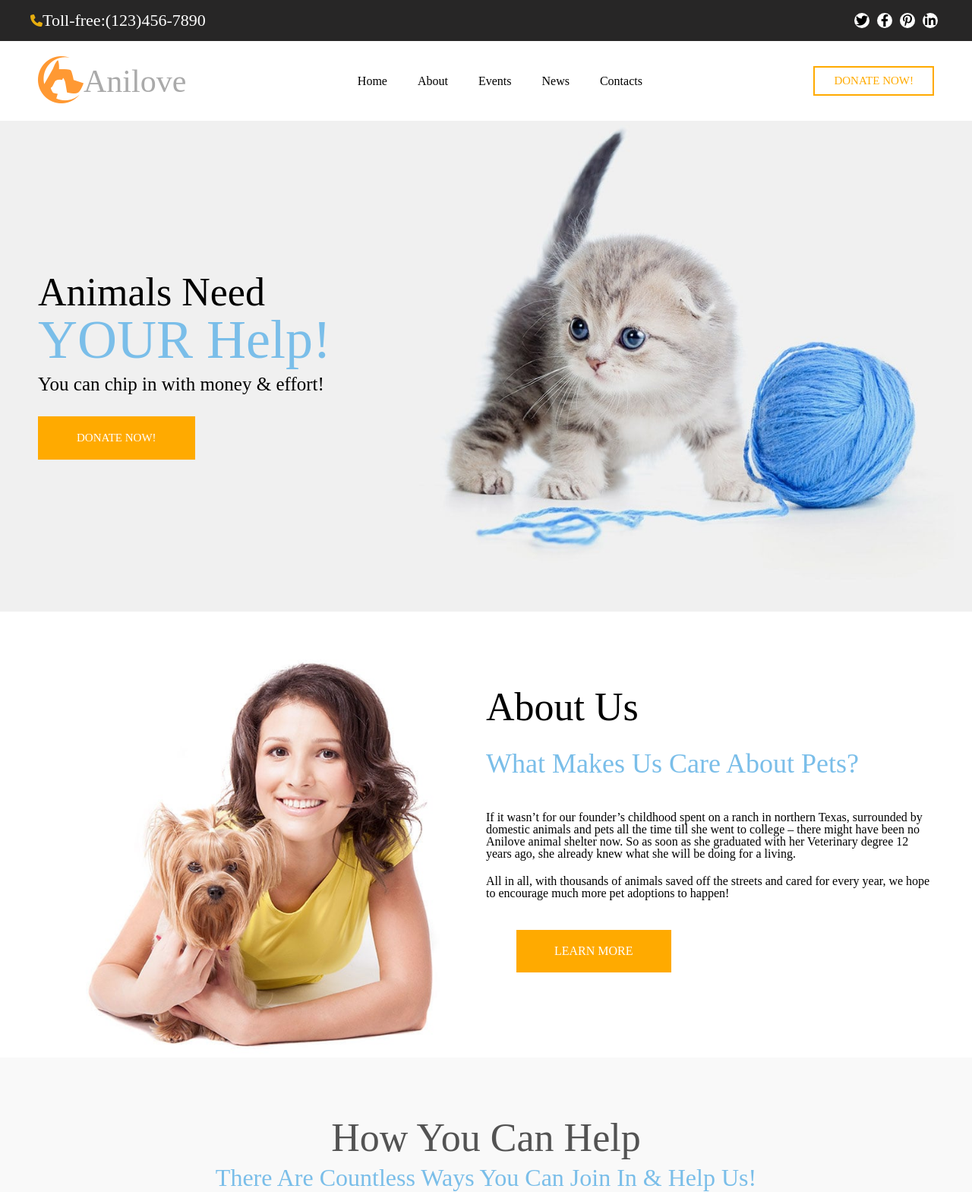
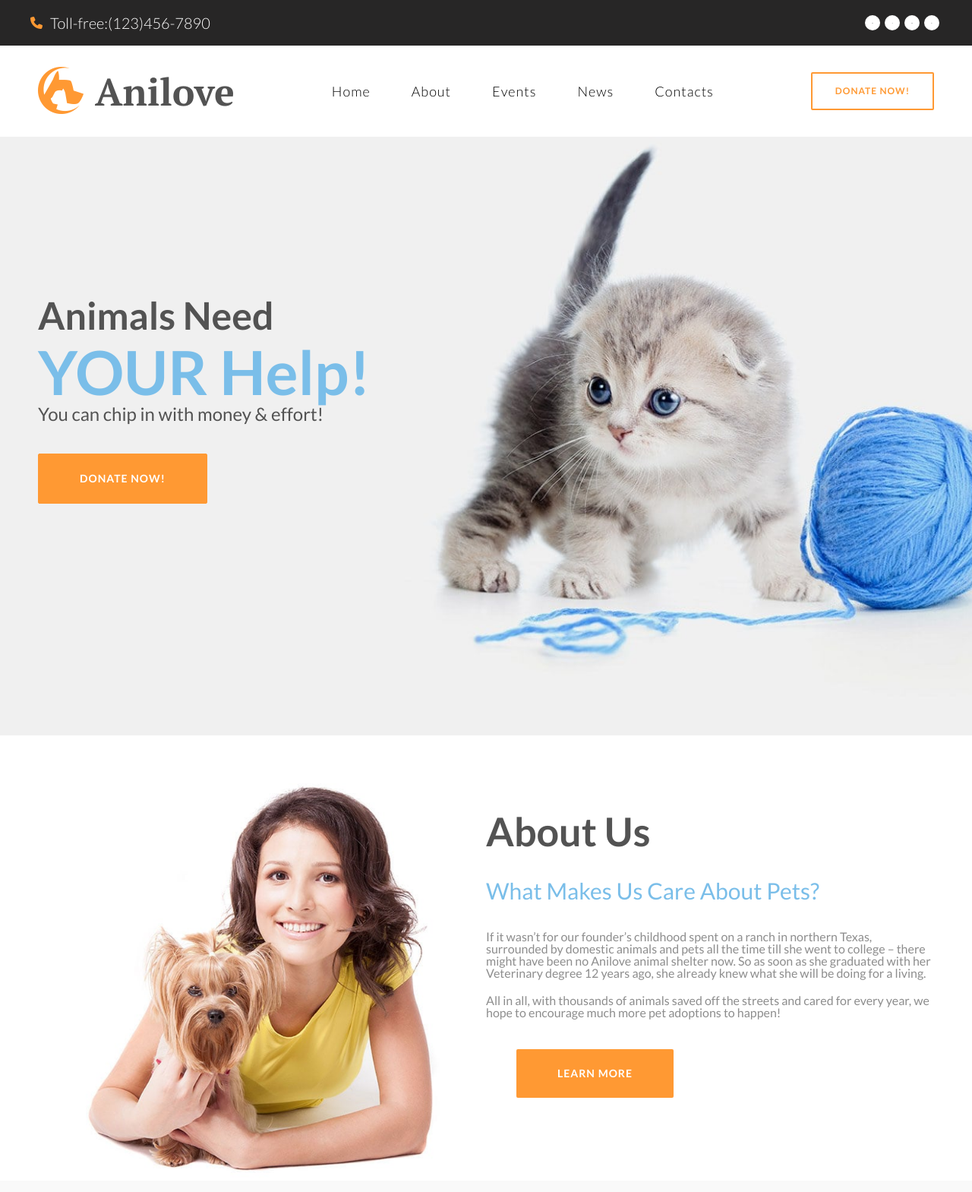
Before and after one commit to wawocookie/wawocookie.github.io, a plain HTML site: page catwebsite/website.html in a window 1280 px wide. Shown: the top 1569 px of the page at 76% size. Drawn offline with Linux system fonts and the light colour scheme.

Commit message:
貓咪改版

```diff
--- /dev/null
+++ b/catwebsite/cat.css
@@ -0,0 +1,300 @@
+@import url('https://fonts.googleapis.com/css2?family=Lato:ital,wght@0,100;0,300;0,400;0,700;1,100;1,300;1,400;1,700&family=PT+Serif:ital,wght@0,400;0,700;1,400;1,700&display=swap');
+
+
+
+/* 滿版黑 */
+.header {
+    background-color: #272626;
+    padding: 0 10px;
+    height: 60px;
+    display: flex;
+    align-items: center;
+}
+
+/* 固定寬度
+        wrap裡面的item 往兩端放且flex
+        置中margin auto */
+.header .wrap {
+    width: 1200px;
+    justify-content: space-between;
+    display: flex;
+
+    margin: auto;
+}
+
+.header .item {
+    display: flex;
+    align-items: center;
+}
+
+
+
+/* 小icon處理 */
+    .icon {
+    width: 20px;
+    height: 20px;
+    background-color: #fff;
+    margin: 0 3px;
+    border-radius: 50%;
+    display: flex;
+    justify-content: center;
+    align-items: center;
+}
+i{
+   font-size: 1px;
+}
+
+.header p {
+    color: #FFFFFF;
+    font-family: 'Lato', sans-serif;
+    font-size: 20px;
+    display: inline-block;
+    font-weight: 300;
+
+}
+
+
+.header img {
+    width: 25px;
+}
+
+body {
+    font-family: 'Lato', sans-serif;
+}
+
+
+/* ================== */
+
+
+.path .wrap {
+    display: flex;
+    width: 1180px;
+    margin: auto;
+    justify-content: space-between;
+    padding: 28px;
+}
+
+.path .item {
+    display: flex;
+    align-items: center;
+
+}
+
+.path li {
+
+    font-family: 'Lato', sans-serif;
+    font-weight: 300;
+    font-size: 18px;
+    margin: 0 27px;
+    letter-spacing: 1px;
+
+
+}
+.phone i{
+    font-size: 16px;
+    margin-right: 10px;
+}
+.path h1 {
+    font-family: 'PT Serif', serif;
+    font-weight: 700;
+    font-size: 50px;
+    color: #535353;
+    text-decoration: none;
+
+    padding-left: 15px;
+
+
+}
+
+/* donate now */
+.path .btn a {
+    /* display: inline-block; */
+    font-size: 12px;
+    color: #ff9933;
+    border: 2px solid #ff9933;
+    padding: 13px 30px;
+    text-decoration: none;
+    font-family: 'Lato', sans-serif;
+    font-weight: 700;
+    letter-spacing: 1px;
+    border-radius: 2px;
+    line-height: 20px;
+
+}
+
+.path img {
+    width: 100%;
+}
+
+/* ==================================== */
+
+
+.banner {
+
+    background-image: url("banner.jpeg");
+    background-repeat: no-repeat;
+    background-size: cover;
+    background-position: center center;
+    padding: 105px 15px;
+
+}
+
+.banner .wrap {
+    width: 1180px;
+    display: flex;
+    margin: auto;
+}
+
+
+.banner a {
+    display: inline-block;
+    font-size: 14px;
+    text-decoration: none;
+    border: 1px solid #ff9933;
+    background-color: #ff9933;
+    padding: 20px 54px;
+    color: #fff;
+    margin-bottom: 200px;
+    margin-top: 40px;
+    font-weight: 700;
+    letter-spacing: 1px;
+    border-radius: 2px;
+    line-height: 24px;
+}
+
+.banner h2{
+    margin-top: 100px;
+    line-height: 1.2;
+}
+
+.banner h1{
+    line-height: 1.1;
+}
+
+h1{
+    font-size: 80px;
+    font-weight: 700;
+    color: #7abee9;
+}
+
+h2{
+    font-size: 50px;
+    font-weight: 700;
+    color: #535353;
+}
+h3{
+    color: #535353;
+    font-weight: 400;
+    font-size: 24px;
+}
+
+
+
+/* ========================= */
+
+.about .wrap {
+    width: 1180px;
+    display: flex;
+
+    margin: auto;
+}
+
+.about h2 {
+    padding-top: 100px;
+    font-size: 52px;
+}
+
+.about .p2 {
+    padding-top: 30px;
+    font-weight: 400;
+    padding-bottom: 10px;
+    color: #7abee9;
+    font-size: 30px;
+    line-height: 1.5;
+
+}
+
+.about .p3 {
+    padding-top: 20px;
+    color: #8d8d8d;
+}
+
+.about .item {
+    width: 50%;
+}
+
+.about img {
+    width: 100%;
+}
+
+
+
+.about a {
+    text-decoration: none;
+   font-size: 14px;
+    display: inline-block;
+    padding: 20px 54px;
+    line-height: 24px;
+    letter-spacing: 1px;
+    border-radius: 2px;
+    margin: 40px;
+    color: #fff;
+    font-weight: 700;
+    background-color: #ff9933;
+}
+
+/* ======================= */
+
+.picture {
+    background-color: #F9F9F9;
+}
+
+.picture .wrap {
+    display: flex;
+    justify-content: center;
+    flex-wrap: wrap;
+
+}
+
+.picture .item {
+    margin: 5px;
+
+
+}
+.picture img{
+    width: 100%;
+}
+
+.picture .text {
+
+    text-align: center;
+    padding-top: 80px;
+    padding-bottom: 70px;
+
+}
+
+.picture .p1 {
+    font-size: 52px;
+    color: #535353;
+    padding-bottom: 10px;
+}
+
+.picture .p2 {
+    font-size: 34px;
+    color: #7ABEE9;
+}
+
+.picture .item p {
+    position: absolute;
+    bottom: 80px;
+    left: 130px;
+    font-size: 32px;
+    color: #fff;
+}
+
+.picture .item {
+    position: relative;
+    width: 340px;
+    height: 500px;
+    padding: 0 10px;
+}
--- a/catwebsite/website.html
+++ b/catwebsite/website.html
@@ -7,254 +7,20 @@
     <meta name="viewport" content="width=device-width, initial-scale=1.0">
     <title>Document</title>
     <link rel="stylesheet" href="reset.css">
-    <link rel="stylesheet" href="https://cdnjs.cloudflare.com/ajax/libs/font-awesome/6.4.0/css/all.min.css"
-        integrity="sha512-iecdLmaskl7CVkqkXNQ/ZH/XLlvWZOJyj7Yy7tcenmpD1ypASozpmT/E0iPtmFIB46ZmdtAc9eNBvH0H/ZpiBw=="
-        crossorigin="anonymous" referrerpolicy="no-referrer" />
-    <style>
-        /* 滿版黑 */
-        .header {
-            background-color: #272626;
-            padding: 1em 10px;
-        }
-
-        /* 固定寬度
-        wrap裡面的item 往兩端放且flex
-        置中margin auto */
-        .header .wrap {
-            width: 1200px;
-            justify-content: space-between;
-            display: flex;
-
-            margin: auto;
-        }
-        .header .item{
-            display: flex;
-            align-items: center;
-        }
-
-        /* 電話圖示和文字flex並排 垂直置中 */
-        .header .wrap .item {
-            display: flex;
-            align-items: center;
-        }
-
-        /* 小icon處理 */
-        .header .wrap .item .icon {
-            width: 20px;
-            height: 20px;
-            background-color: #fff;
-            margin: 0 5px;
-            border-radius: 50%;
-            display: flex;
-            justify-content: center;
-            align-items: center;
-        }
-
-        .header p {
-            color: #FFFFFF;
-            font-size: 22px;
-            display: inline-block;
-        }
-
-        .header img {
-            width: 25px;
-        }
+    <link rel="stylesheet" href="cat.css">
+    <link rel="stylesheet" href="https://cdnjs.cloudflare.com/ajax/libs/font-awesome/6.4.0/css/all.min.css"integrity="sha512-iecdLmaskl7CVkqkXNQ/ZH/XLlvWZOJyj7Yy7tcenmpD1ypASozpmT/E0iPtmFIB46ZmdtAc9eNBvH0H/ZpiBw=="crossorigin="anonymous" referrerpolicy="no-referrer" />
+        <link rel="preconnect" href="https://fonts.googleapis.com">
+<link rel="preconnect" href="https://fonts.gstatic.com" crossorigin>
+<link href="https://fonts.googleapis.com/css2?family=Lato:ital,wght@0,100;0,300;0,400;0,700;1,100;1,300;1,400;1,700&display=swap" rel="stylesheet">
 
 
-
-
-        /* ================== */
-
-
-        .path .wrap {
-            display: flex;
-            width: 1180px;
-            margin: auto;
-            justify-content: space-between;
-            padding: 20px;
-        }
-
-        .path .item {
-            display: flex;
-            align-items: center;
-
-        }
-        .path li{
-            padding: 0 20px;
-            /* line-height: 60px; */
-        }
-        .path h1 {
-            font-size: 42px;
-            color: #535353;
-            text-decoration: none;
-            color: #aaa;
-            /* line-height: 60px; */
-
-        }
-        /* donate now */
-        .path .btn a{
-            /* display: inline-block; */
-            font-size: 15px;
-            color: #fa0;
-            border: 2px solid #fa0;
-            padding: 10px 25px;
-            /* line-height: 60px; */
-            /* padding: 0 20px; */
-            text-decoration: none;
-        }
-
-        .path img{
-            width: 100%;
-        }
-
-        /* ==================================== */
-
-
-        .banner {
-
-            background-image: url("banner.jpeg");
-            background-repeat: no-repeat;
-            background-size: cover;
-            background-position:center center;
-
-        }
-
-        .banner .wrap {
-            width: 1180px;
-            display: flex;
-            margin: auto;
-        }
-
-
-        .banner a {
-            display: inline-block;
-            font-size: 15px;
-            text-decoration: none;
-            border: 1px solid #fa0;
-            background-color: #fa0;
-            padding: 20px 50px;
-            color: #fff;
-            margin-bottom: 200px;
-            margin-top: 30px;
-        }
-
-
-
-        .banner .p1 {
-            font-size: 52px;
-            margin-top: 200px;
-        }
-
-        .banner .p2 {
-            font-size: 72px;
-            color: #7ABEE9;
-            margin-bottom: 10px;
-        }
-
-        .banner .p3 {
-            font-size: 25px;
-
-        }
-
-        /* ========================= */
-
-        .about .wrap{
-            width: 1180px;
-            display: flex;
-
-            margin: auto;
-        }
-
-        .about .p1 {
-            padding-top: 100px;
-            font-size: 52px;
-        }
-
-        .about .p2 {
-            padding-top: 30px;
-            font-size: 36px;
-            padding-bottom: 25px;
-            color: #7ABEE9;
-        }
-
-        .about .p3 {
-            padding-top: 20px;
-        }
-        .about .item{
-            width: 50%;
-        }
-        .about img{
-            width: 100%;
-        }
-
-
-
-        .about a {
-            text-decoration: none;
-            background-color: #fa0;
-            display: inline-block;
-            padding: 20px 50px;
-            margin: 40px;
-            color: #fff;
-        }
-
-        /* ======================= */
-
-        .picture {
-            background-color: #F9F9F9;
-        }
-
-        .picture .wrap {
-            display: flex;
-            justify-content: center;
-
-        }
-
-        .picture .item {
-            margin: 20px;
-        }
-
-        .picture .text {
-
-            text-align: center;
-            padding-top: 80px;
-            padding-bottom: 70px;
-
-        }
-
-        .picture .p1 {
-            font-size: 52px;
-            color: #535353;
-            padding-bottom: 10px;
-        }
-
-        .picture .p2 {
-            font-size: 32px;
-            color: #7ABEE9;
-        }
-
-        .picture .item p {
-            position: absolute;
-            bottom: 40px;
-            left: 130px;
-            font-size: 32px;
-            color: #fff;
-        }
-
-        .picture .item {
-            position: relative;
-            width: 340px;
-            height: 500px;
-            padding: 0 10px;
-        }
-    </style>
 </head>
 
 <body>
     <div class="header">
         <div class="wrap">
-            <div class="item">
-                <i class="fa-solid fa-phone" style="color: #e6ad0f;"></i>
+            <div class="item phone">
+                <i class="fa-solid fa-phone" style="color: #ff9933;"></i>
                 <p>Toll-free:(123)456-7890</p>
             </div>
             <div class="item">
@@ -265,7 +31,7 @@
                     <i class="fa-brands fa-facebook-f"></i>
                 </div>
                 <div class="icon">
-                    <i class="fa-brands fa-pinterest-p"></i>
+                    <i class="fa-brands fa-pinterest"></i>
                 </div>
                 <div class="icon">
                     <i class="fa-brands fa-linkedin-in"></i>
@@ -298,9 +64,9 @@
     <div class="banner">
         <div class="wrap">
             <div class="item text">
-                <p class="p1">Animals Need</p>
-                <P class="p2">YOUR Help!</P>
-                <p class="p3">You can chip in with money & effort!</p>
+                <h2>Animals Need</h2>
+                <h1>YOUR Help!</h1>
+                <h3>You can chip in with money & effort!</h3>
                 <a href="">DONATE NOW!</a>
             </div>
 
@@ -314,7 +80,7 @@
                 <img src="asset 1.jpeg" alt="">
             </div>
             <div class="item text">
-                <p class="p1">About Us</p>
+                <h2>About Us</h2>
                 <p class="p2">What Makes Us Care About Pets?</p>
                 <P class="p3">
                     If it wasn’t for our founder’s childhood spent on a ranch in northern Texas, surrounded by
@@ -351,11 +117,11 @@
             </div>
             <div class="item">
                 <img src="pic2.jpeg" alt="">
-                <p>adopt</p>
+                <p>Adopt</p>
             </div>
             <div class="item">
                 <img src="pic3.jpeg" alt="">
-                <p>sponsor</p>
+                <p>Sponsor</p>
             </div>
         </div>
 
```
